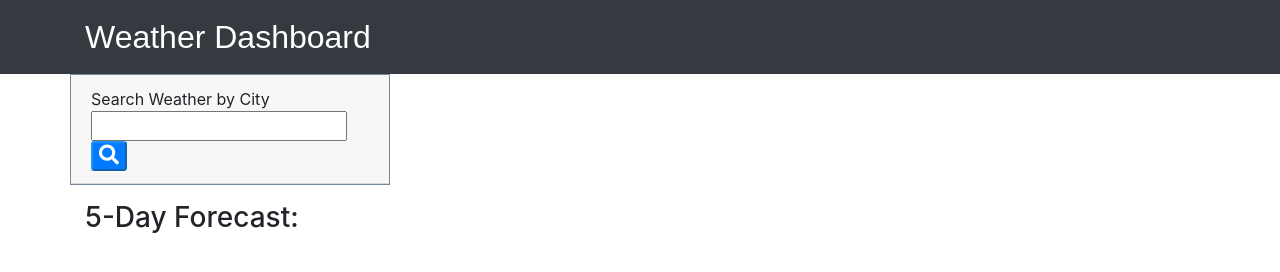
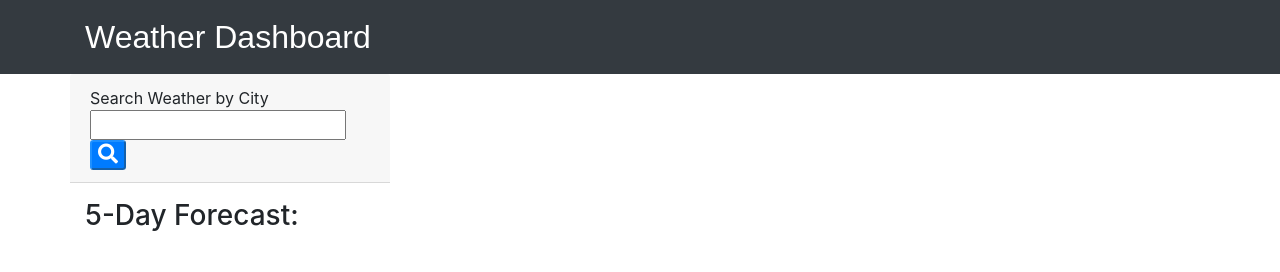
Before and after one commit to cocobeware83/weather-dashboard, a plain HTML site: page index.html in a window 1280 px wide. Drawn offline with nearby package versions, Linux system fonts and the light colour scheme.

Commit message:
deleted the border styling for search box, it does not look right when the box does not have several searches

```diff
--- a/assets/css/style.css
+++ b/assets/css/style.css
@@ -1,3 +1,4 @@
+
 /*navbar styling*/
 .navbar-brand{
     position: relative;
@@ -6,11 +7,7 @@
 }
 
 /* styling for search button */
-.cardlist {
-    border:lightslategrey;
-    border-style: ridge;
-    border-width: 1px;
-}
+
 #searchBtn {
     border-color:dodgerblue;
     border-radius: 10%;
```
Also changed, not shown: assets/images/clouds.jpg (added).
